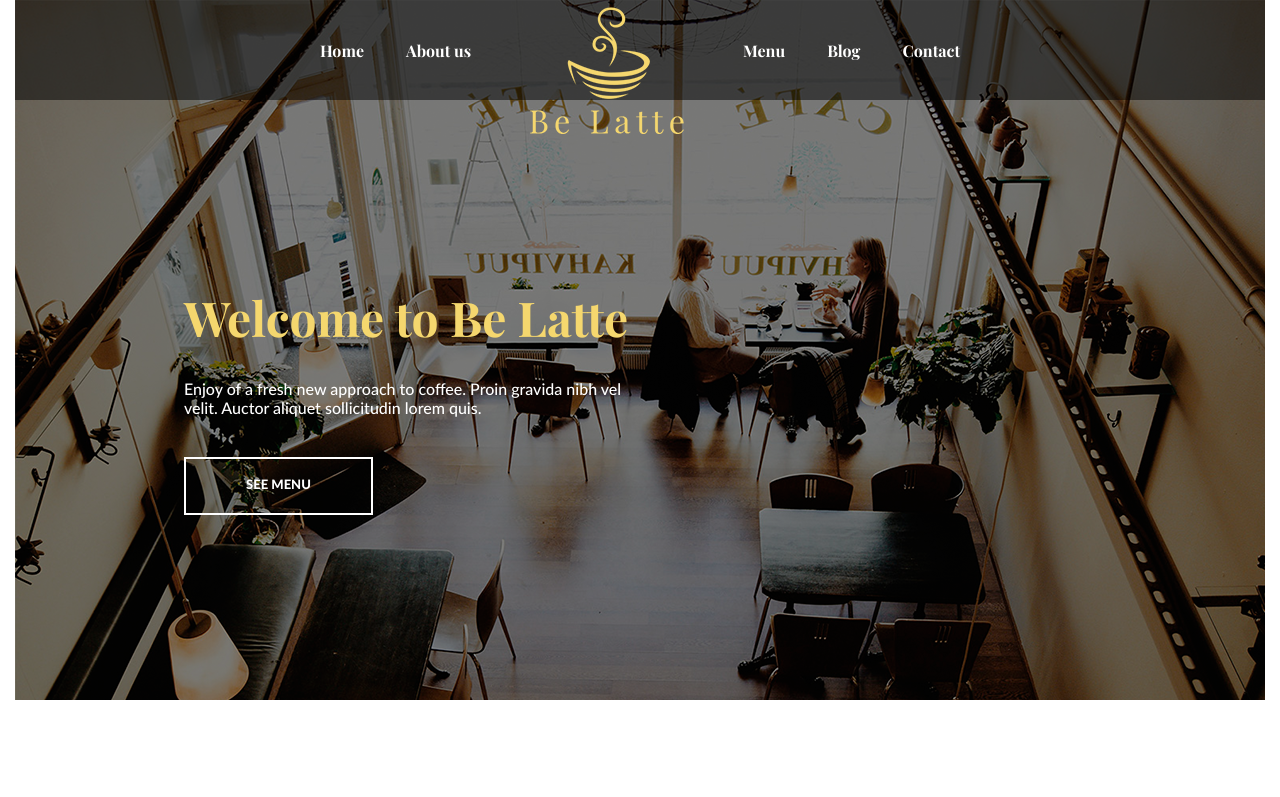
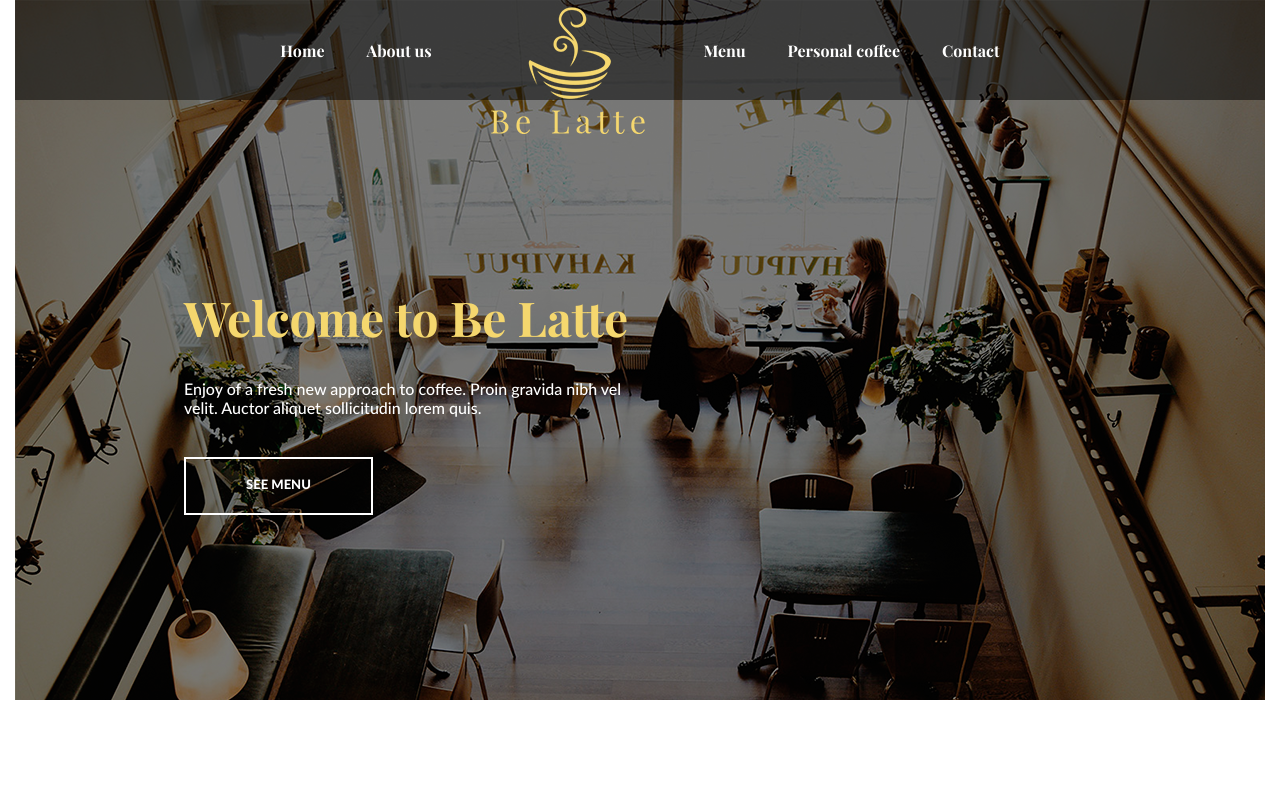
Before and after one commit to DAYdenisov/Be_latte_website, a plain HTML site: page index.html in a window 1280 px wide. Shown: the top 797 px of the page. Drawn offline with Linux system fonts and the light colour scheme.

Commit message:
рефакторинг кода

```diff
--- a/index.html
+++ b/index.html
@@ -14,20 +14,30 @@
         <section class="poster-section content-inner-wrapper">
             <nav class="navigation">
                 <div class="navigation-list">
-                    <img class="logo" src="img/logo.png" alt="логотип кофейни">
-                    <div class="navigation-item">Home</div>
-                    <div class="navigation-item">About us</div>
-                    <div class="navigation-item">Menu</div>
-                    <div class="navigation-item">Blog</div>
-                    <div class="navigation-item">Contact</div>
+                    <img class="logo" src="img/logo.png" alt="логотип кофейни" id="home">
+                    <div class="navigation-item">
+                        <a href="#home">Home</a>
+                    </div>
+                    <div class="navigation-item">
+                        <a href="#about">About us</a>
+                    </div>
+                    <div class="navigation-item">
+                        <a href="#menu">Menu</a>
+                    </div>
+                    <div class="navigation-item">
+                        <a href="#personal_coffee">Personal coffee</a>
+                    </div>
+                    <div class="navigation-item">
+                        <a href="#contact">Contact</a>
+                    </div>
                     <div class="menu-burger-container">
                         <div class="burger-btn"></div>
                         <ul class="menu_box">
-                            <li><a class="menu_item" href="#">Home</a></li>
-                            <li><a class="menu_item" href="#">About us</a></li>
-                            <li><a class="menu_item" href="#">Menu</a></li>
-                            <li><a class="menu_item" href="#">Blog</a></li>
-                            <li><a class="menu_item" href="#">Contact</a></li>
+                            <li><a class="menu_item" href="#home">Home</a></li>
+                            <li><a class="menu_item" href="#about">About us</a></li>
+                            <li><a class="menu_item" href="#menu">Menu</a></li>
+                            <li><a class="menu_item" href="#personal_coffee">Personal coffee</a></li>
+                            <li><a class="menu_item" href="#contact">Contact</a></li>
                         </ul>
                     </div>
                 </div>
@@ -39,14 +49,14 @@
                 <a class="white-btn" href="#">see menu</a>
             </div>
         </section>
-        <section class="about-section content-inner-wrapper">
+        <section class="about-section content-inner-wrapper" id="about">
             <h2 class="caffe-motto">Coffee never tasted <b>so good!</b></h2>
             <p>Morbi accumsan ipsum velit. Nam nec tellus a odio tincidunt auctor a ornare odio.
                 Sed non  mauris vitae erat consequat auctor eu in elit.
                 Class aptent taciti sociosqu ad litora torquent per conubia nostra, per inceptos himenaeos.</p>
             <img class="cup-img" src="img/coffee-icon.png" alt="значок кружки кофе">
         </section>
-        <section class="menu-section content-inner-wrapper">
+        <section class="menu-section content-inner-wrapper" id="menu">
             <h2 class="menu-section-name">menu</h2>
             <div class="menu-list">
                 <div class="menu-item">
@@ -79,7 +89,7 @@
             </div>
             <img class="cup-img" src="img/coffee-icon.png" alt="значок кружки кофе">
         </section>
-        <section class="personalize-coffee-section content-inner-wrapper">
+        <section class="personalize-coffee-section content-inner-wrapper" id="personal_coffee">
             <h2 class="personalize-section-name">Your Personalized Coffee</h2>
             <div class="swiper-container slider-container">
                 <div class="swiper-button-prev"></div>
@@ -117,7 +127,7 @@
             </div>
             <img class="cup-img" src="img/coffee-icon.png" alt="значок кружки кофе">
         </section>
-        <section class="location-section content-inner-wrapper">
+        <section class="location-section content-inner-wrapper" id="contact">
             <h2 class="location-name-section">Location</h2>
             <div class="location-row">
                 <div class="location-info">
--- a/style.css
+++ b/style.css
@@ -63,12 +63,16 @@ body{
 
 .navigation-item{
     margin: 0 21px;
+    cursor: pointer;
+}
+
+.navigation-item > a{
+    text-decoration: none;
     font-family: Playfair Display, Arial;
     font-weight: bold;
     font-style: normal;
     color: #ffffff;
     font-size: 16px;
-    cursor: pointer;
 }
 
 .navigation-item:hover{
```
